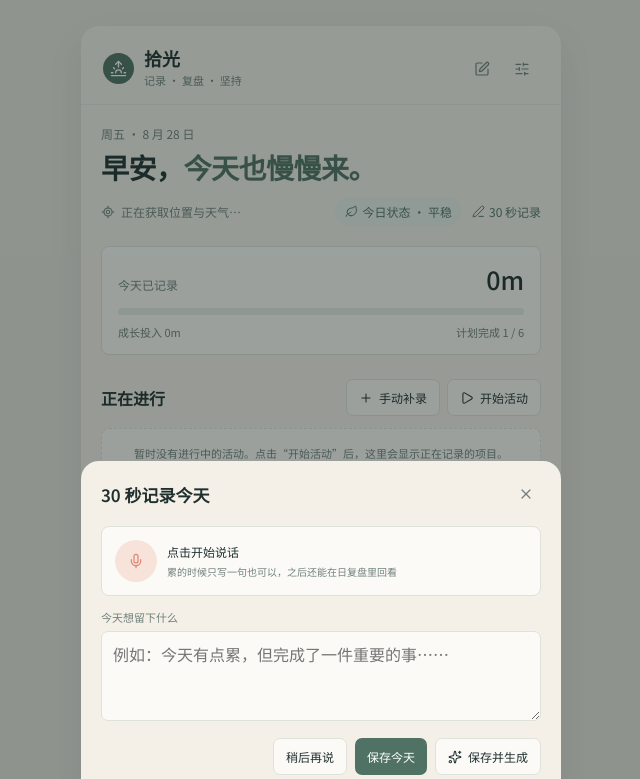
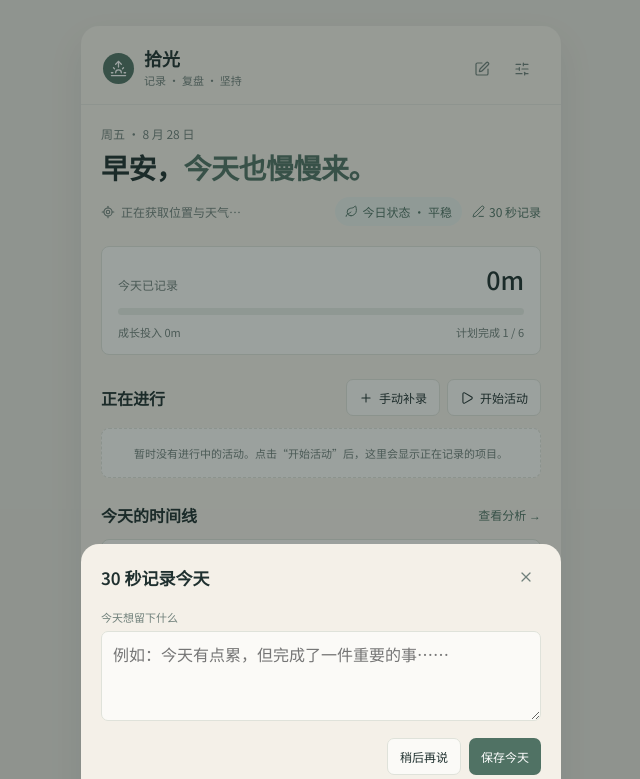
Before and after one commit to Beatuy-Rachel/time, a plain HTML site: page index.html in a window 1280 px wide. Both pictures are taken after a click on the button "30 秒记录". Shown: the top 779 px of the page, without its empty margins (319-959 px from the left). Drawn offline with nearby package versions, Linux system fonts and the light colour scheme.

Commit message:
Make quick capture genuinely lightweight

```diff
--- a/index.html
+++ b/index.html
@@ -96,6 +96,8 @@
     .mood-chip { display: flex; align-items: center; gap: 5px; font-size: 12px; color: var(--sage-dark); background: var(--sage-pale); padding: 6px 10px; border-radius: 20px; }
     .day-actions { display: flex; align-items: center; gap: 10px; }
     .quick-capture { display: inline-flex; align-items: center; gap: 4px; white-space: nowrap; }
+    #summaryModal.quick-mode .voice-box, #summaryModal.quick-mode #generateAi { display: none; }
+    #summaryModal.quick-mode .modal-footer { justify-content: flex-end; }
     .summary-strip { margin-top: 20px; background: var(--surface); border: 1px solid var(--line); padding: 14px 16px; border-radius: 8px; }
     .summary-strip-head { display: flex; align-items: baseline; justify-content: space-between; }
     .summary-strip strong { font-size: 25px; font-weight: 500; }
@@ -1141,8 +1143,10 @@
       $('#dailyFeelingMeta').textContent = hasFeeling ? `已记录 ${new Date(dailyFeeling.updatedAt).toLocaleTimeString('zh-CN', { hour: '2-digit', minute: '2-digit' })} · 只对自己可见` : '只对自己可见';
       $('#editFeeling').textContent = hasFeeling ? '编辑感受' : '记录感受 +';
     }
-    function openDailyFeelingEditor() {
+    function openDailyFeelingEditor(quick = false) {
       dailyFeeling = loadDailyFeeling(selectedReviewDate);
+      $('#summaryModal').classList.toggle('quick-mode', quick);
+      $('#summaryTitle').textContent = quick ? '30 秒记录今天' : '说说今天';
       $('#summaryText').value = dailyFeeling?.text || '';
       $('#aiOutput').classList.remove('show');
       $('#generateAi').innerHTML = '<i data-lucide="sparkles" style="width:14px;height:14px"></i>保存并生成';
@@ -1890,9 +1894,9 @@
     $('#fabStart').addEventListener('click', () => openModal('startModal'));
     $('#openManual').addEventListener('click', () => openModal('manualModal'));
     $('#openManualTop').addEventListener('click', () => openModal('manualModal'));
-    $('#openSummary').addEventListener('click', openDailyFeelingEditor);
-    $('#quickCapture').addEventListener('click', openDailyFeelingEditor);
-    $('#editFeeling').addEventListener('click', openDailyFeelingEditor);
+    $('#openSummary').addEventListener('click', () => openDailyFeelingEditor(false));
+    $('#quickCapture').addEventListener('click', () => openDailyFeelingEditor(true));
+    $('#editFeeling').addEventListener('click', () => openDailyFeelingEditor(false));
     $('#openMeal').addEventListener('click', () => openMealEditor());
     $('#nextRecipeSet').addEventListener('click', () => { recipeSetIndex = (recipeSetIndex + 1) % recipeSets.length; renderRecipeSet(); showToast('已换一批晚餐菜谱'); });
     $('#openSettings').addEventListener('click', () => activateView('me'));
@@ -1960,7 +1964,7 @@
     $('#saveFeeling').addEventListener('click', () => { saveDailyFeeling(); });
     $('#generateAi').addEventListener('click', () => { if (!saveDailyFeeling(false)) return; $('#aiOutput').classList.add('show'); $('#generateAi').innerHTML = '<i data-lucide="check" style="width:14px;height:14px"></i>已保存并生成'; lucide.createIcons({ attrs: { width: 16, height: 16, 'stroke-width': 1.8 } }); showToast('感受已保存，复盘已整理好'); });
     $('#planTomorrow').addEventListener('click', () => { activateView('plan'); showToast('已加入明日计划：确认婚礼场地方案'); });
-    $('#editReview').addEventListener('click', openDailyFeelingEditor);
+    $('#editReview').addEventListener('click', () => openDailyFeelingEditor(false));
     $('#saveMeal').addEventListener('click', () => {
       const type = $('#mealType').value; const content = $('#mealContent').value.trim(); const feel = $('#mealFeel').value;
       if (!content) { showToast('先写下今天吃了什么'); return; }
```
